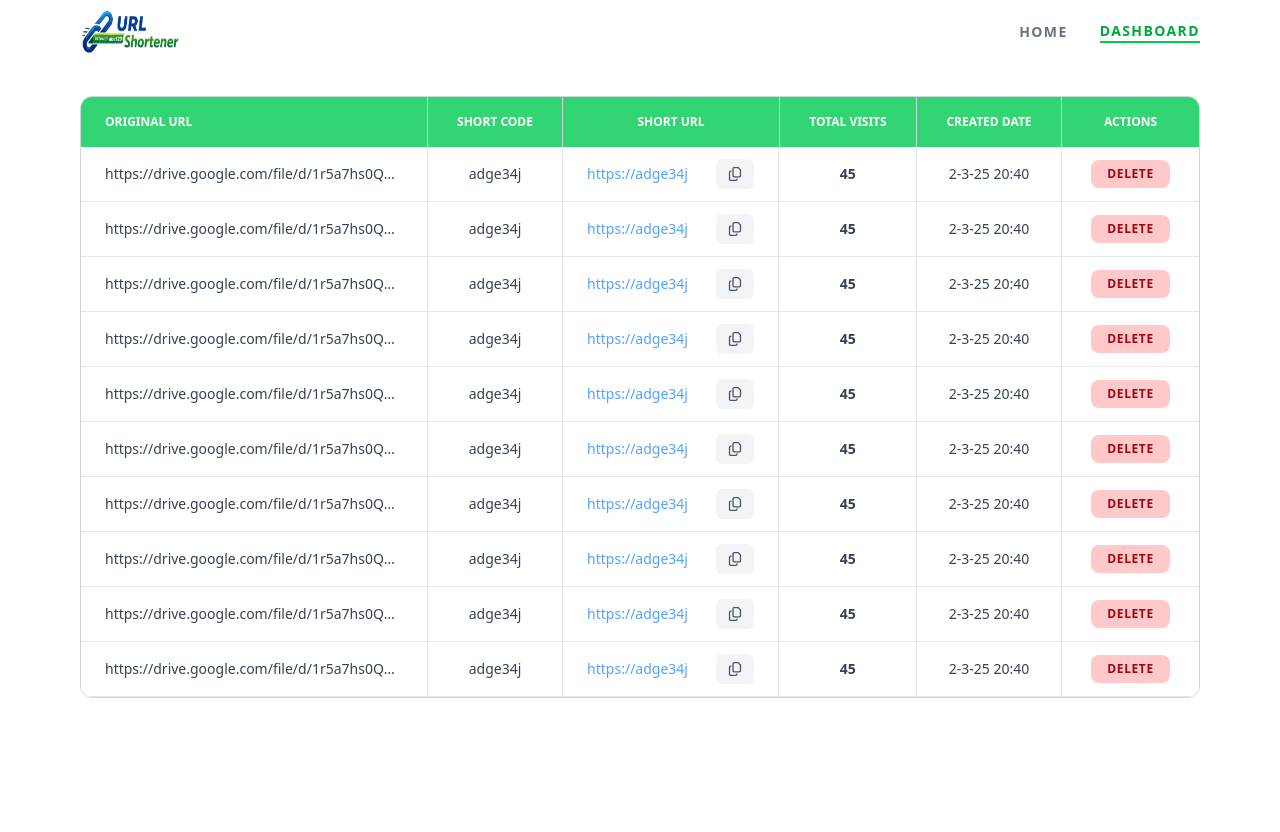
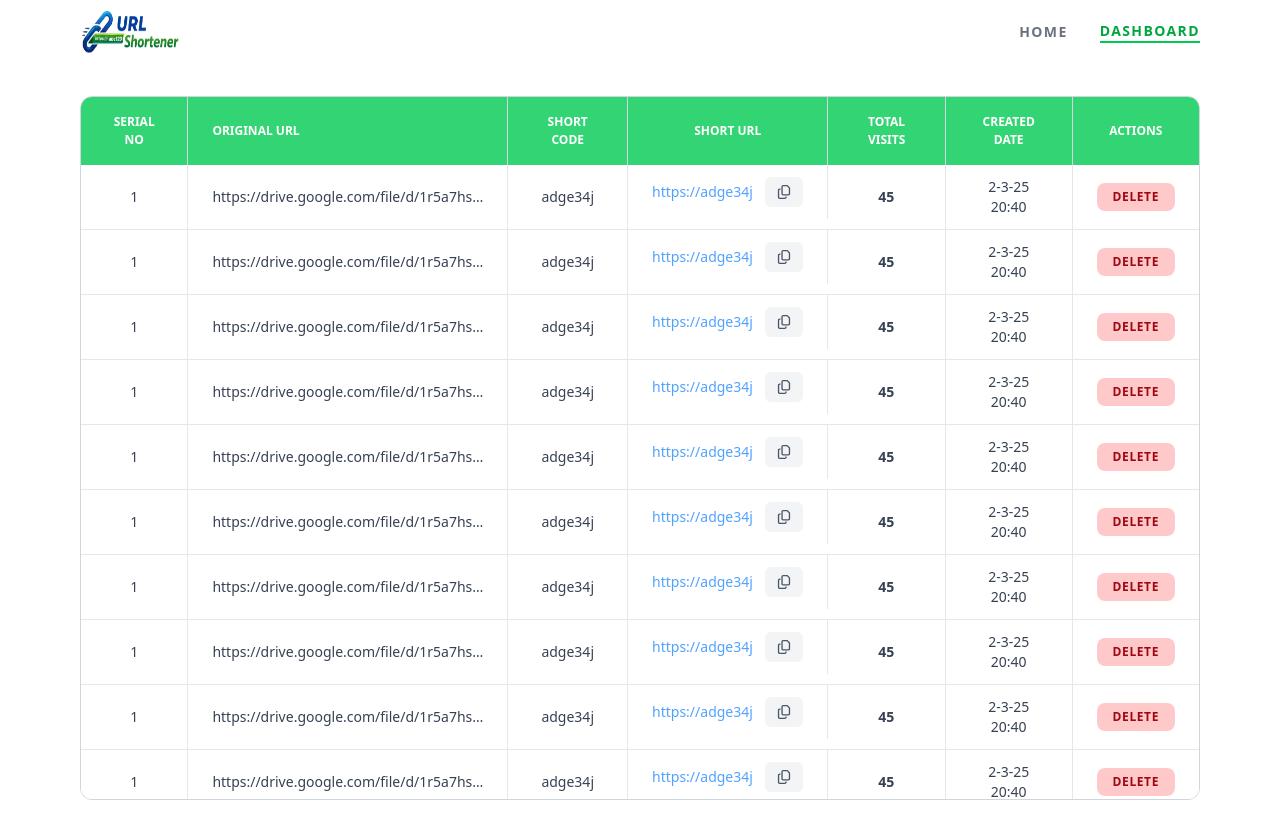
Before and after one commit to mahadi40011/URL-Shortener-Frontend, a React (Vite) app: page /dashboard in a window 1280 px wide. Before the commit the page ends 800 px from the top, so only its background shows below. Built offline with nearby package versions, Linux system fonts and the light colour scheme.

Commit message:
Implement Row Serial No

```diff
--- a/src/components/TableRows/DashboardTableRow.jsx
+++ b/src/components/TableRows/DashboardTableRow.jsx
@@ -19,6 +19,9 @@ const DashboardTableRow = () => {
 
   return (
     <tr className="border-b border-gray-200 hover:bg-green-50 transition-colors">
+      <td className="py-3 px-6 text-center border-r border-gray-200 font-medium">
+        1
+      </td>
       <td className="py-3 px-6 text-left border-r border-gray-200 font-medium truncate max-w-xs">
         https://drive.google.com/file/d/1r5a7hs0QdoFYptxVmfrwpzBGqfrBFWXX/view
       </td>
--- a/src/pages/Dashboard/Dashboard.jsx
+++ b/src/pages/Dashboard/Dashboard.jsx
@@ -10,6 +10,9 @@ const Dashboard = () => {
           <table className="table-auto w-full bg-white">
             <thead className="sticky top-0">
               <tr className="bg-green-500/80 text-white uppercase font-semibold text-xs leading-normal">
+                <th className="py-4 px-6 border-r border-gray-300 text-center">
+                  serial no
+                </th>
                 <th className="py-4 px-6 border-r border-gray-300 text-left">
                   Original URL
                 </th>
```
